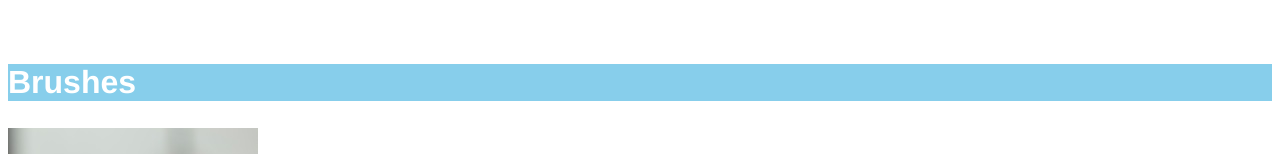
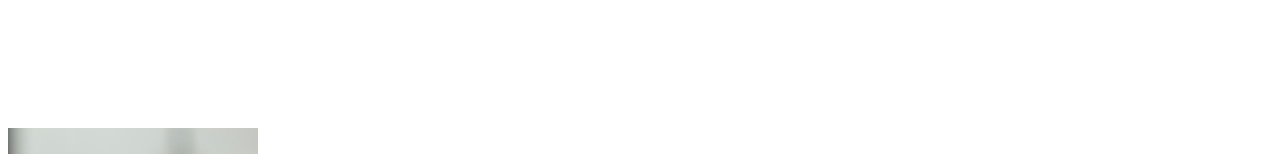
Before and after one commit to CDProjects/Dasmoto-s-Arts---Crafts, a plain HTML site: page index.html in a window 1280 px wide. Shown: the part 185-339 px from the top of the page. Drawn offline with Linux system fonts and the light colour scheme.

Commit message:
Class changes

```diff
--- a/Resources/CSS/index.css
+++ b/Resources/CSS/index.css
@@ -10,7 +10,6 @@ h2 {
     font-size: 32px;
     font-weight: bold;
     color: white;
-    background-color: mediumspringgreen;
     width: 100%;
 }
 
@@ -28,11 +27,15 @@ h1, h2, h3, p {
     background-color: lightcoral;
 }
 
+#brush {
+    background-color: mediumspringgreen;
+}
+
 .item h2 {
     color: white;
     font-size: 32px;
 }
 
-.item h2 {
+#paint {
     background-color: skyblue;
 }
```
